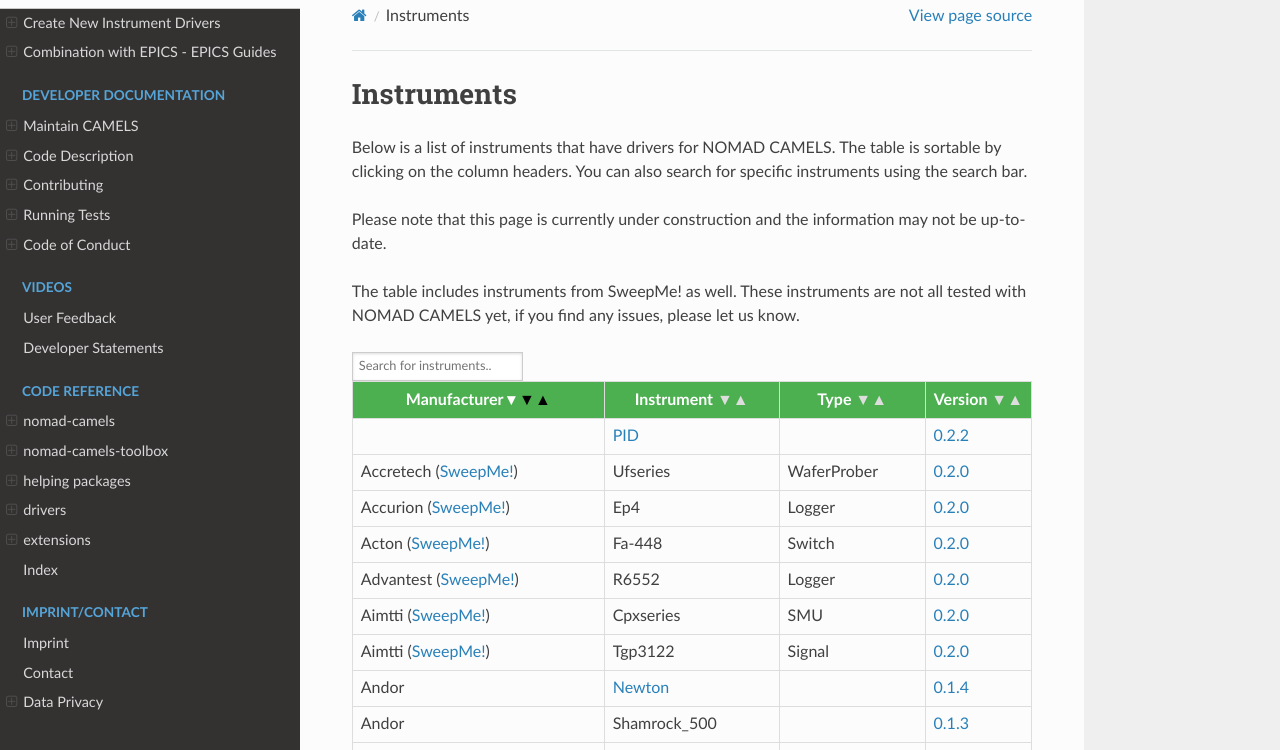
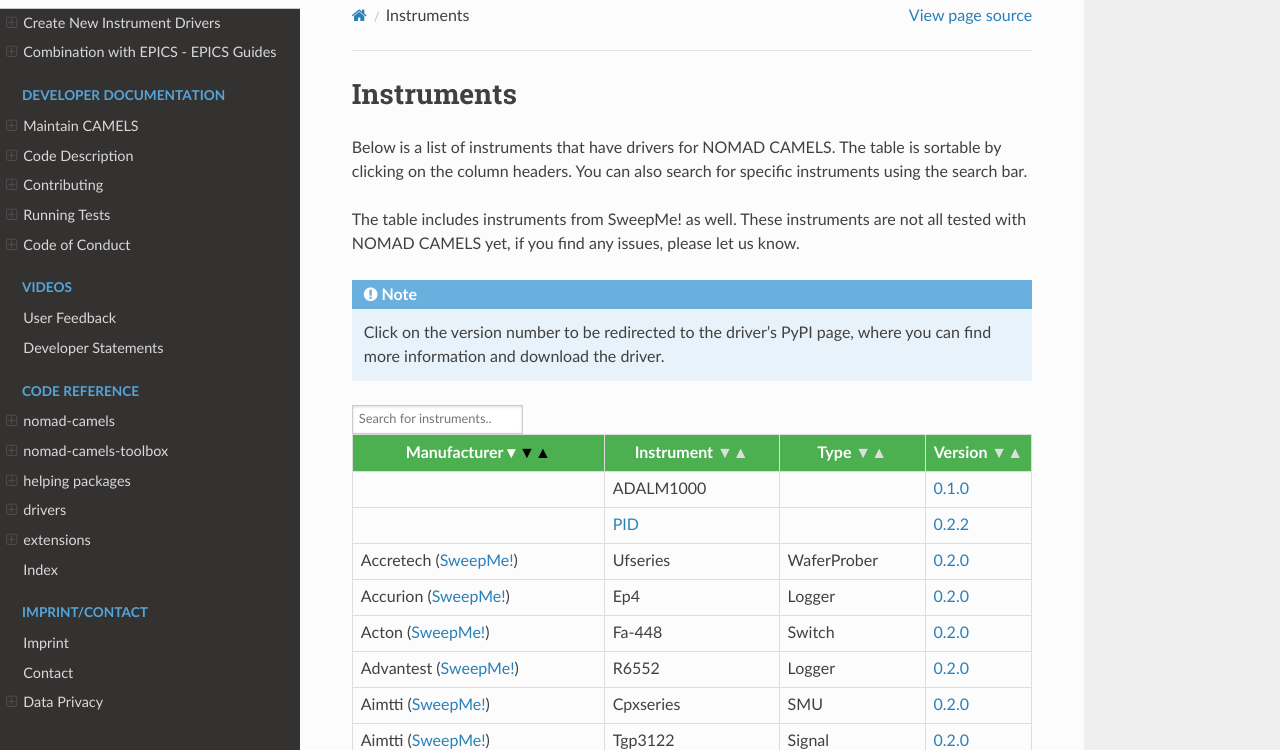
Before and after one commit to FAU-LAP/NOMAD-CAMELS, a Sphinx documentation site: the page built from docs/source/doc/instruments/instruments.rst, in a window 1280 px wide and 900 px high, cut to the strip 150-900 px from the top of the window. Built offline with Sphinx 7.4.7 and the Read the Docs theme 3.1.0, drawn with Linux system fonts in a browser that asks for light colours; pages that are not in the unit, such as notebooks, are missing from menus; the version number is read from the project's files by our own code; some of the changed text lies outside the part shown.

Commit message:
Update code documentation

```diff
--- a/docs/source/doc/instruments/instruments.rst
+++ b/docs/source/doc/instruments/instruments.rst
@@ -5,9 +5,10 @@ Instruments
 
 Below is a list of instruments that have drivers for NOMAD CAMELS. The table is sortable by clicking on the column headers. You can also search for specific instruments using the search bar.
 
-Please note that this page is currently under construction and the information may not be up-to-date.
+The table includes instruments from SweepMe! as well. These instruments are not all tested with NOMAD CAMELS yet, if you find any issues, please let us know.
 
-The table includes instruments from SweepMe! as well. These instruments are not all tested with NOMAD CAMELS yet, if you find any issues, please let us know.
+.. note::
+    Click on the version number to be redirected to the driver's PyPI page, where you can find more information and download the driver.
 
 .. raw:: html
 
@@ -35,7 +36,6 @@ The table includes instruments from SweepMe! as well. These instruments are not
             color: #000;
         }
     </style>
-    <script src="https://www.kryogenix.org/code/browser/sorttable/sorttable.js"></script>
     <input type="text" id="searchInput" onkeyup="searchTable()" placeholder="Search for instruments..">
     <table class="sortable" id="instrumentTable">
         <thead>
@@ -48,6 +48,12 @@ The table includes instruments from SweepMe! as well. These instruments are not
         </thead>
         <tbody>
             <tr>
+                <td></td>
+                <td>ADALM1000</td>
+                <td></td>
+                <td><a href='https://pypi.org/project/nomad-camels-driver-ADALM1000'>0.1.0</a></td>
+            </tr>
+            <tr>
                 <td>Keysight / Agilent</td>
                 <td>33220a</td>
                 <td></td>
@@ -114,6 +120,12 @@ The table includes instruments from SweepMe! as well. These instruments are not
                 <td><a href='https://pypi.org/project/nomad-camels-driver-demo-source-measure-unit'>0.1.6</a></td>
             </tr>
             <tr>
+                <td>Derived</td>
+                <td>Channels</td>
+                <td></td>
+                <td><a href='https://pypi.org/project/nomad-camels-driver-derived-channels'>0.1.0</a></td>
+            </tr>
+            <tr>
                 <td>Epics</td>
                 <td>Instrument</td>
                 <td></td>
@@ -204,6 +216,12 @@ The table includes instruments from SweepMe! as well. These instruments are not
                 <td><a href='https://pypi.org/project/nomad-camels-driver-opc-ua-instrument'>0.1.8</a></td>
             </tr>
             <tr>
+                <td>OpenCV</td>
+                <td>Instrument</td>
+                <td></td>
+                <td><a href='https://pypi.org/project/nomad-camels-driver-openCV-instrument'>0.1.2</a></td>
+            </tr>
+            <tr>
                 <td></td>
                 <td><a href='PID/PID'>PID</a></td>
                 <td></td>
@@ -274,6 +292,12 @@ The table includes instruments from SweepMe! as well. These instruments are not
                 <td>Rst240b_e08</td>
                 <td></td>
                 <td><a href='https://pypi.org/project/nomad-camels-driver-zaber-rst240b-e08'>0.1.0</a></td>
+            </tr>
+            <tr>
+                <td>Zurichinstruments</td>
+                <td>Uhfli_600</td>
+                <td></td>
+                <td><a href='https://pypi.org/project/nomad-camels-driver-zurichinstruments-uhfli-600'>0.1.0</a></td>
             </tr>
             <tr>
                 <td>Zurich</td>
@@ -536,6 +560,12 @@ The table includes instruments from SweepMe! as well. These instruments are not
             <tr>
                 <td>Jyetech (<a href='SweepMe_drivers'>SweepMe!</a>)</td>
                 <td>Capmeter</a></td>
+                <td>Logger</td>
+                <td><a href='https://pypi.org/project/nomad-camels-driver-SweepMe-device'>0.2.0</a></td>
+            </tr>
+            <tr>
+                <td>Keithley (<a href='SweepMe_drivers'>SweepMe!</a>)</td>
+                <td>199</a></td>
                 <td>Logger</td>
                 <td><a href='https://pypi.org/project/nomad-camels-driver-SweepMe-device'>0.2.0</a></td>
             </tr>
```
Also changed, not shown: other parts of docs/source/doc/instruments/instruments.rst (+1 -1 lines).
